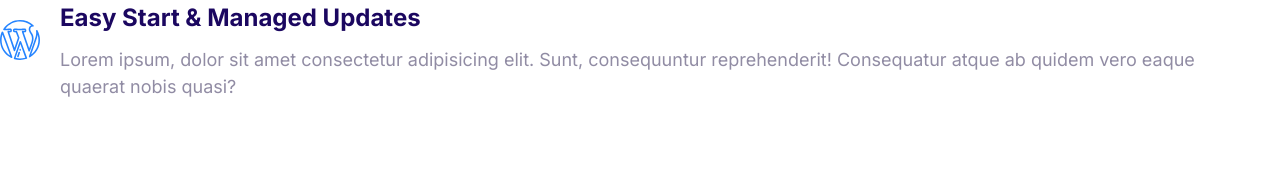
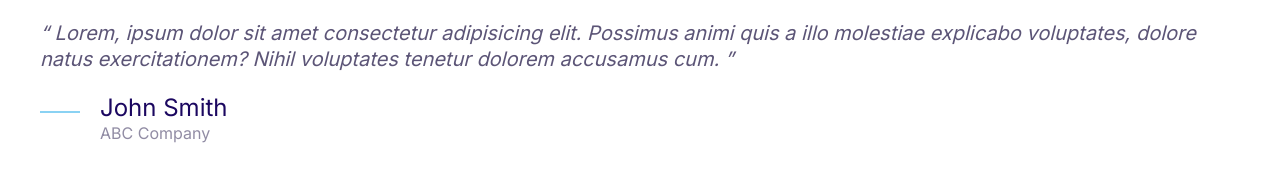
Before and after one commit to PatrikMajcher/moshify, a plain HTML site: page index.html in a window 1280 px wide. Drawn offline with Linux system fonts and the light colour scheme.

Commit message:
Added quotes

```diff
--- a/css/styles.css
+++ b/css/styles.css
@@ -6,6 +6,7 @@
    --color-body: #918ca4;
    --color-border: #ccc;
    --border-radius: 30px;
+   --color-body-darker:#5c5577;
 }
 
 *,*::after, *::before{
@@ -375,5 +376,54 @@
 }
 
 .media__image {
-   margin-top: 2rem;
+   margin-top: 1rem;
 }
+
+/* Quotes */
+
+.quote {
+   font-size: 3rem;
+   font-style: italic;
+   color: var(--color-body-darker);
+   line-height: 1.3;
+
+}
+
+.quote__text::before {
+content: open-quote;
+}
+
+.quote__text::after {
+   content: close-quote;
+}
+
+.quote__author {
+   font-style: normal;
+   font-weight: 400;
+   margin-bottom: 0rem;
+   font-size: 2rem
+
+}
+
+.p__quote {
+   font-size: 1.5rem;
+   font-style: normal;
+   color: var(--color-body);
+}
+
+.quote__line {
+   position: relative;
+   bottom: 10px;
+}
+
+@media screen and (min-width: 1024px) {
+   .quote {
+     font-size: 2rem;
+   }
+   .quote__author {
+     font-size: 2.4rem;
+   }
+   .p__quote {
+     font-size: 1.6rem;
+   }
+ }
--- a/index.html
+++ b/index.html
@@ -14,20 +14,25 @@
     <link rel="stylesheet" href="css/styles.css" />
   </head>
   <body>
+    <blockquote class="quote">
+      <p class="quote__text">
+        Lorem, ipsum dolor sit amet consectetur adipisicing elit. Possimus animi
+        quis a illo molestiae explicabo voluptates, dolore natus exercitationem?
+        Nihil voluptates tenetur dolorem accusamus cum.
+      </p>
+      <footer class="footer__quote">
         <div class="media">
           <div class="media__image">
-        <svg class="icon icon--primary">
-          <use xlink:href="images/sprite.svg#wordpress"></use>
+            <svg class="icon icon--primary quote__line">
+              <use xlink:href="images/sprite.svg#line"></use>
             </svg>
           </div>
           <div class="media__body">
-        <h3 class="media__title">Easy Start & Managed Updates</h3>
-        <p>
-          Lorem ipsum, dolor sit amet consectetur adipisicing elit. Sunt,
-          consequuntur reprehenderit! Consequatur atque ab quidem vero eaque
-          quaerat nobis quasi?
-        </p>
+            <h3 class="media__title quote__author">John Smith</h3>
+            <p class="p__quote">ABC Company</p>
           </div>
         </div>
+      </footer>
+    </blockquote>
   </body>
 </html>
```
Also changed, not shown: components/quotes.html (added, +20 -0 lines). Lines whose indentation alone changed are shown as unchanged.
